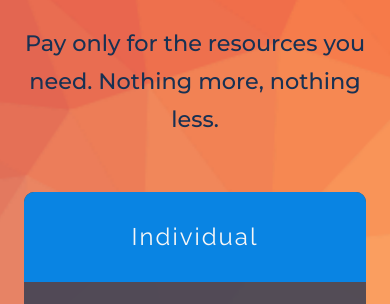
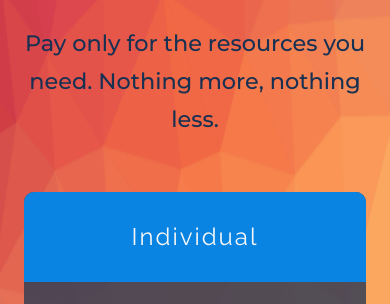
Before and after one commit to polius/meteornext-web, a plain HTML site: page pricing.html in a window 390 px wide. Shown: the part 221-525 px from the top of the page. Drawn offline with nearby package versions, Linux system fonts and the light colour scheme; a script that the page names is missing.

Commit message:
Improved Pricing in mobile layout

```diff
--- a/pricing.html
+++ b/pricing.html
@@ -14,8 +14,8 @@
   <style scoped>
     @media (max-width: 991px) {
       .mobile {
-        background-position:-300px -300px;
-        background-size: auto calc(100% + 300px) !important;
+        background-position:-80px -80px;
+        background-size: 400% 110% !important;
       }
     }
     .form-range::-moz-range-track {
```
